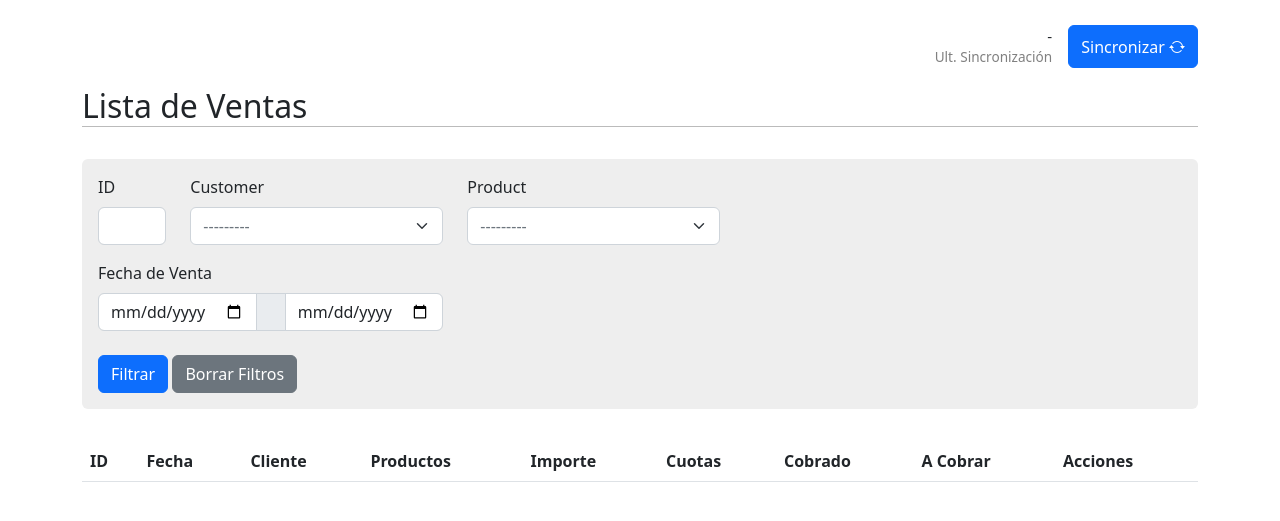
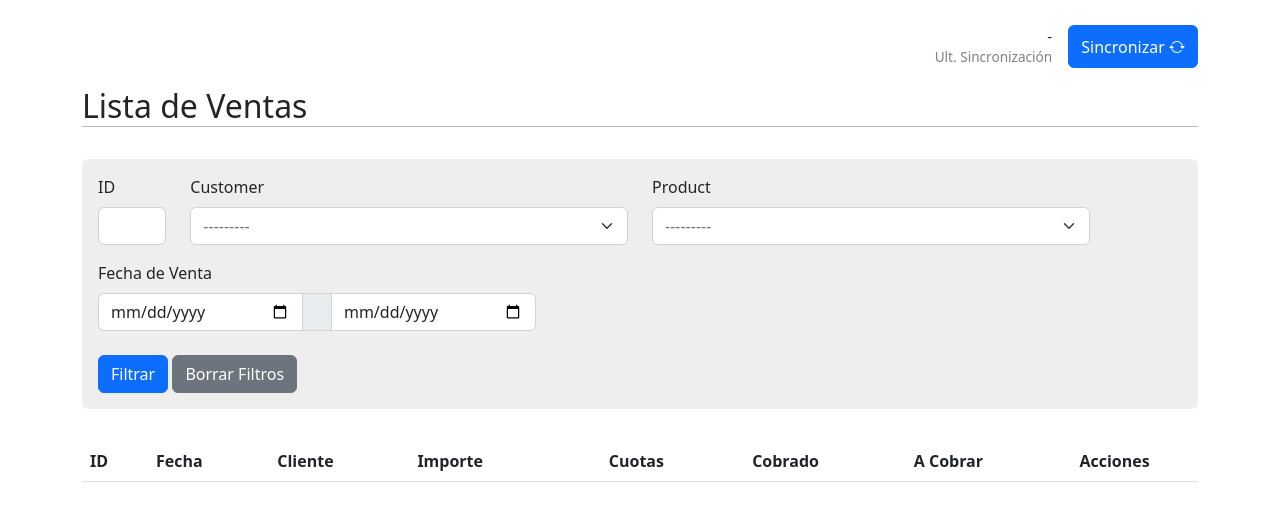
Before and after one commit to luciano-im/app-cobranzas, a Django app: page /sales/list/ in a window 1280 px wide. Shown: the part 56-577 px from the top of the page. Run offline with Django 4.2, Linux system fonts and the light colour scheme; a user stored in the database is signed in; tables that the repository leaves empty hold one stand-in row (values such as "Sample post"); lists and menus that the app fills with data are empty; some libraries are stand-ins or nearby versions.

Commit message:
📱 Responsive styles for sales list page

```diff
--- a/cobranzas/app/templates/list_sales.html
+++ b/cobranzas/app/templates/list_sales.html
@@ -14,18 +14,18 @@
 
   <form action="{% url 'list-sales' %}" method="get" class="filterset-form">
     <div class="row">
-      <div class="col-1">
+      <div class="col-sm-2 col-md-1">
         {{ filter_form.id|as_crispy_field }}
       </div>
-      <div class="col-3">
+      <div class="col-sm-5 col-md-5">
         {{ filter_form.customer|as_crispy_field }}
       </div>
-      <div class="col-3">
+      <div class="col-sm-5 col-md-5">
         {{ filter_form.product|as_crispy_field }}
       </div>
     </div>
     <div class="row">
-      <div class="col-4">
+      <div class="col-sm-8 col-md-6 col-lg-5">
         <label for="id_date_from" class="form-label">Fecha de Venta</label>
         <div class="input-group mb-3">
           <input type="date" name="date_from" class="dateinput form-control" id="id_date_from" value="{{filter_form.date_from.value}}">
@@ -46,31 +46,31 @@
         <th scope="col">ID</th>
         <th scope="col">Fecha</th>
         <th scope="col">Cliente</th>
-        <th scope="col">Productos</th>
+        {% comment %} <th scope="col" class="d-none d-sm-table-cell">Productos</th> {% endcomment %}
         <th scope="col">Importe</th>
-        <th scope="col">Cuotas</th>
-        <th scope="col">Cobrado</th>
-        <th scope="col">A Cobrar</th>
-        <th scope="col">Acciones</th>
+        <th scope="col" class="text-center d-none d-sm-table-cell">Cuotas</th>
+        <th scope="col" class="text-center d-none d-md-table-cell">Cobrado</th>
+        <th scope="col" class="text-center d-none d-md-table-cell">A Cobrar</th>
+        <th scope="col" class="text-center">Acciones</th>
       </tr>
     </thead>
     <tbody>
       {% for sale in sales %}
         <tr class="sale-detail {% if sale.uncollectible %}is-uncollectible{% endif %}">
-          <th scope="row">{{sale.pk}}</th>
-          <td>{{sale.date|date:"d/m/Y"}}</td>
-          <td>{{sale.customer}}</td>
-          <td>
+          <th scope="row" class="col-1">{{sale.pk}}</th>
+          <td class="col-2 col-sm-1">{{sale.date|date:"d/m/y"}}</td>
+          <td class="col-4 col-sm-3">{{sale.customer}}</td>
+          {% comment %} <td class="col-sm-1 d-none d-sm-table-cell">
             {% if sale.products_quantity == 1 %}
               {{sale.products_quantity}} producto
             {% else %}
               {{sale.products_quantity}} productos
-            {% endif %}</td>
-          <td>{{sale.price|floatformat:2|intcomma}}</td>
-          <td>{{sale.installments}}</td>
-          <td>{{sale.paid_amount|floatformat:2|intcomma}}</td>
-          <td>{{sale.pending_balance|floatformat:2|intcomma}}</td>
-          <td>
+            {% endif %}</td> {% endcomment %}
+          <td class="col-2 col-sm-1">{{sale.price|floatformat:0|intcomma}}</td>
+          <td class="text-center d-none d-sm-table-cell">{{sale.installments}}</td>
+          <td class="text-end d-none d-md-table-cell">{{sale.paid_amount|floatformat:0|intcomma}}</td>
+          <td class="text-end d-none d-md-table-cell">{{sale.pending_balance|floatformat:0|intcomma}}</td>
+          <td class="actions text-center col-2">
             <a href="{% url 'update-sale' sale.pk %}" class="btn btn-primary">
               <i class="bi bi-pencil-square"></i>
               <span class="d-none d-sm-inline">Editar</span>
@@ -82,10 +82,40 @@
             <div class="accordion accordion-flush" id="accordion-flush-{{sale.pk}}">
               <div class="accordion-item">
                 <button class="accordion-button collapsed" type="button" data-bs-toggle="collapse" data-bs-target="#flush-collapse-{{sale.pk}}" aria-expanded="false" aria-controls="flush-collapse-{{sale.pk}}">
-                  Detalle de Cuotas
+                  Más detalles
                 </button>
                 <div id="flush-collapse-{{sale.pk}}" class="accordion-collapse collapse" aria-labelledby="flush-heading-{{sale.pk}}" data-bs-parent="#accordion-flush-{{sale.pk}}">
                   <div class="accordion-body">
+                    <h6 class="d-md-none">Otros Datos</h6>
+                    <table class="table d-md-none">
+                      <thead class="table-light">
+                        <th scope="col" class="text-center d-sm-none">Cuotas</th>
+                        <th scope="col" class="text-center">Cobrado</th>
+                        <th scope="col" class="text-center">A Cobrar</th>
+                      </thead>
+                      <tbody>
+                        <tr>
+                          <td class="text-center d-sm-none">{{sale.installments}}</td>
+                          <td class="text-center">{{sale.paid_amount|floatformat:0|intcomma}}</td>
+                          <td class="text-center">{{sale.pending_balance|floatformat:0|intcomma}}</td>
+                        </tr>
+                      </tbody>
+                    </table>
+                    <table class="table">
+                      <thead class="table-light">
+                        <th scope="col">Producto</th>
+                        <th scope="col">Precio</th>
+                      </thead>
+                      <tbody>
+                        {% for p in sale.saleproduct_set.all %}
+                          <tr>
+                            <td>{{p.product}}</td>
+                            <td>{{p.price|floatformat:0|intcomma}}</td>
+                          </tr>
+                        {% endfor %}
+                      </tbody>
+                    </table>
+                    <h6>Detalle de Cuotas</h6>
                     <table class="table">
                       <thead class="table-light">
                         <tr>
@@ -99,11 +129,11 @@
                         {% for i in sale.saleinstallment_set.all %}
                           <tr>
                             <td scope="row">{{i.installment}}</td>
-                            <td>{{i.installment_amount|floatformat:2|intcomma}}</td>
-                            <td>{{i.paid_amount|floatformat:2|intcomma}}</td>
+                            <td>{{i.installment_amount|floatformat:0|intcomma}}</td>
+                            <td>{{i.paid_amount|floatformat:0|intcomma}}</td>
                             <td>{{i.get_status_display}}</td>
                           </tr>
-                          {% endfor %}
+                        {% endfor %}
                       </tbody>
                     </table>
                   </div>
@@ -122,7 +152,7 @@
   const config = {
     search: true, // Toggle search feature. Default: false
     creatable: false, // Creatable selection. Default: false
-    clearable: false, // Clearable selection. Default: false
+    clearable: true, // Clearable selection. Default: false
     maxHeight: '360px', // Max height for showing scrollbar. Default: 360px
     size: '', // Can be "sm" or "lg". Default ''
     placeholder: 'Buscar',
```
